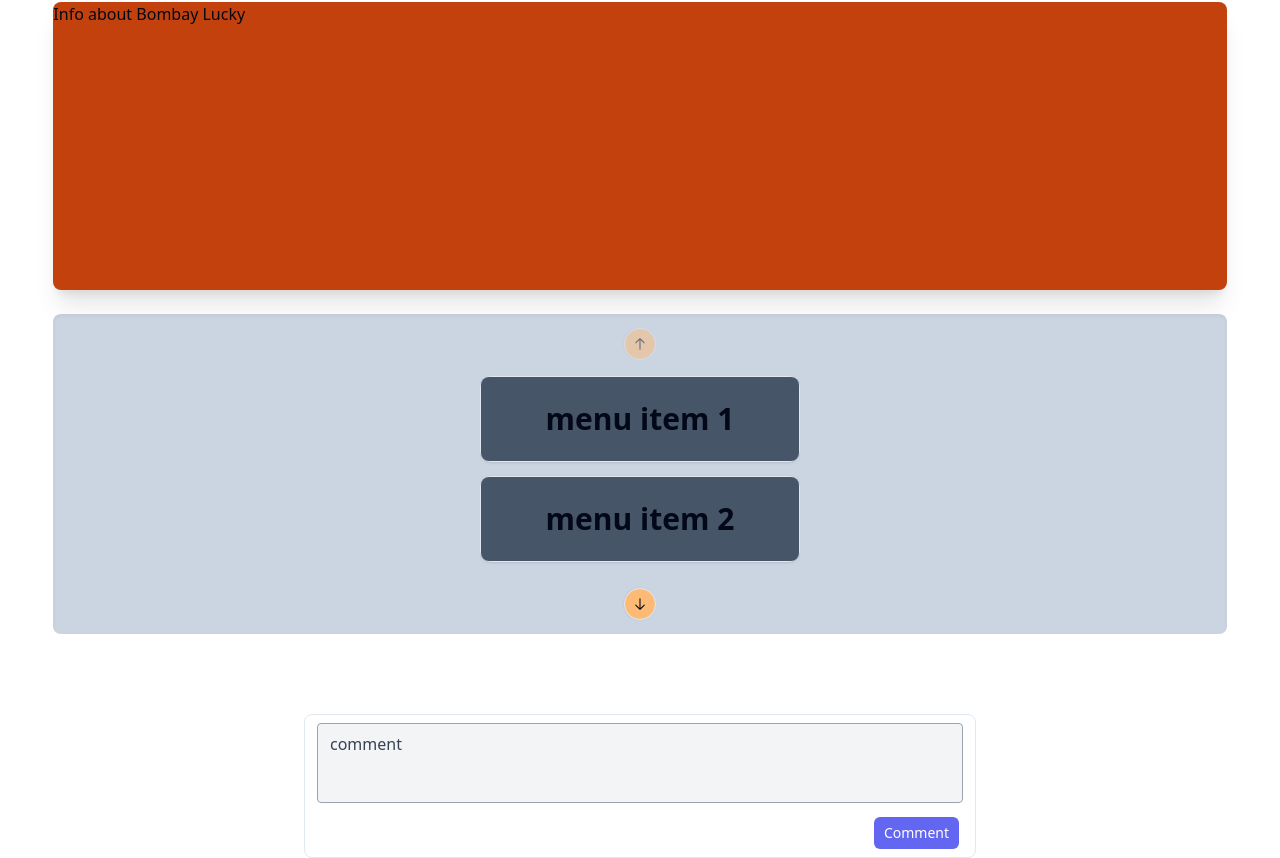
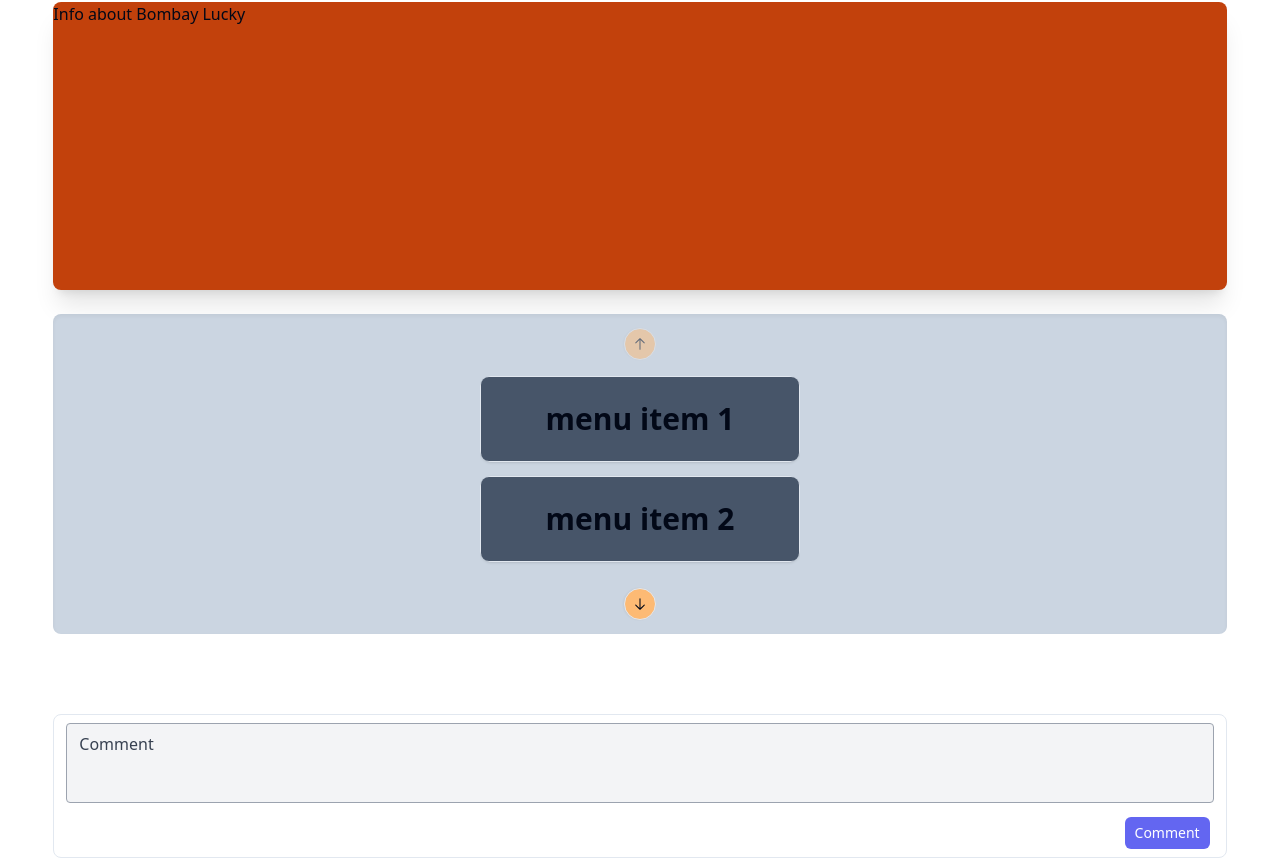
Before and after one commit to VinshMachado/fodhub, a Next.js app in the folder foodhub/: page /hotel in a window 1280 px wide. Shown: the part 642-1500 px from the top of the page. Built offline with nearby package versions, Linux system fonts and the light colour scheme.

Commit message:
comment box

```diff
--- a/foodhub/pages/hotel.tsx
+++ b/foodhub/pages/hotel.tsx
@@ -35,8 +35,8 @@ const Hotel = () => {
             Info about Bombay Lucky
           </div>
         </div>
-        <div className=" mt-6 justify-center flex items-center">
-          <div className="w-11/12 h-80 justify-center flex items-center rounded-lg bg-slate-300 shadow-inner  ">
+        <div className="mt-6 justify-center flex items-center">
+          <div className="w-11/12 h-80 justify-center flex items-center rounded-lg bg-slate-300 shadow-inner">
             <Carousel
               opts={{
                 align: "start",
@@ -63,11 +63,11 @@ const Hotel = () => {
           </div>
         </div>
       </div>
-      <div>
-        <form className="max-w-2xl bg-white rounded-lg border pb-2 mx-auto mt-20">
+      <div className="flex justify-center">
+        <form className="w-11/12 bg-white rounded-lg border pb-2 mt-20">
           <div className="px-3 mb-2 mt-2">
             <textarea
-              placeholder="comment"
+              placeholder="Comment"
               className="w-full bg-gray-100 rounded border border-gray-400 leading-normal resize-none h-20 py-2 px-3 font-medium placeholder-gray-700 focus:outline-none focus:bg-white"
             ></textarea>
           </div>
```
